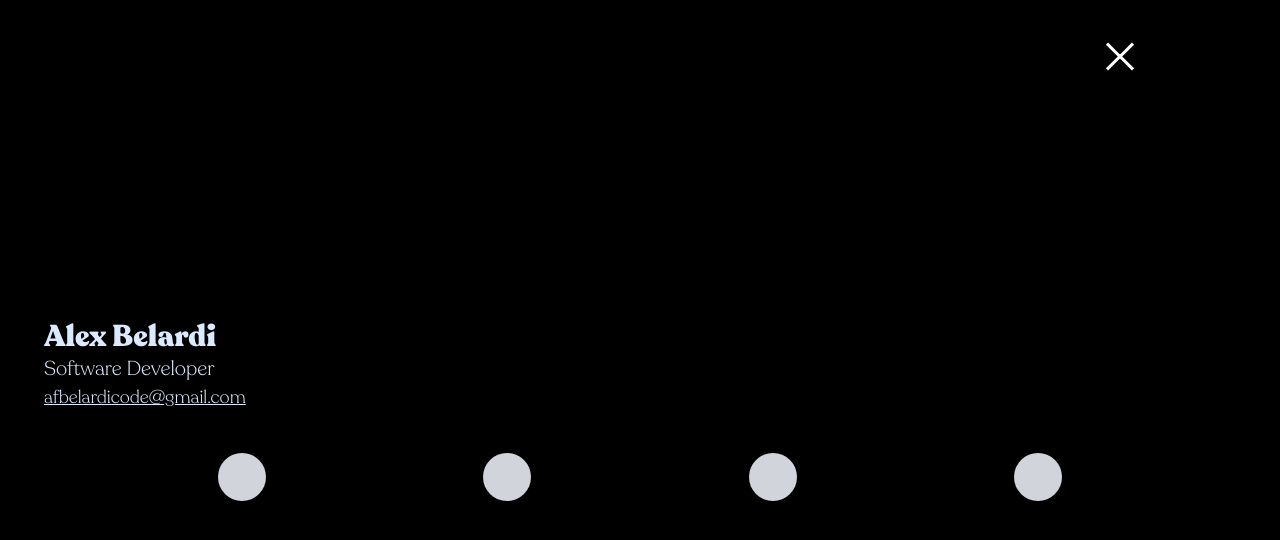
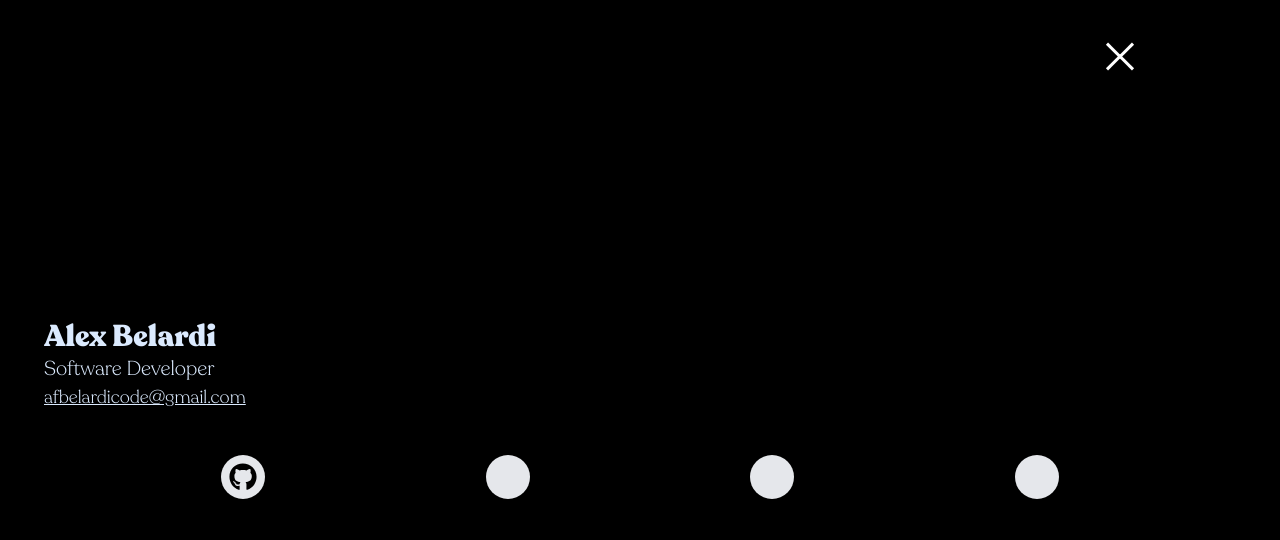
Before and after one commit to afbelardi/new-portfolio, a Next.js app: page / in a window 1280 px wide. Both pictures are taken after a click on the button 1120 px from the left and 56 px from the top of the page. Shown: the top 540 px of the page. Built offline with nearby package versions, Linux system fonts and the light colour scheme.

Commit message:
splash component updates

```diff
--- a/src/components/Splash.js
+++ b/src/components/Splash.js
@@ -6,19 +6,23 @@ export default function Splash (props) {
     return (
         <Fade bottom opposite className="opacity-5">
             <div className="absolute top-0 z-40 flex flex-col w-screen h-screen bg-black opacity-40">
-                <section className="flex flex-col items-baseline justify-end w-1/2 overflow-hidden mt-36 ml-11 h-1/3">
+                <section className="flex flex-col items-baseline justify-end w-2/3 overflow-hidden mt-36 ml-11 h-1/3">
                     <Fade left delay={400}>
                         <p className="text-3xl font-bold text-blue-100 font-recoleta-black">Alex Belardi</p>
                         <p className="text-xl text-blue-100 font-recoleta-light">Software Developer</p>
                         <a className="text-lg text-blue-100 underline font-recoleta-light" href="mailto:afbelardicode@gmail.com">afbelardicode@gmail.com</a>
                     </Fade>
                 </section>
-                <section className="flex items-center w-full justify-evenly h-1/6">
-                    <button className="p-6 bg-gray-300 rounded-3xl h-11 w-11"></button>
-                    <button className="p-6 bg-gray-300 rounded-3xl h-11 w-11"></button>
-                    <button className="p-6 bg-gray-300 rounded-3xl h-11 w-11"></button>
-                    <button className="p-6 bg-gray-300 rounded-3xl h-11 w-11"></button>
-                </section>
+                <Fade right delay={400}>
+                    <section className="flex items-center w-full justify-evenly h-1/6">
+                        <a href="https://www.github.com/afbelardi" target="_blank"  className="flex items-center justify-center bg-gray-200 rounded-3xl h-11 w-11">
+                            <FaGithub size={28}/>
+                        </a>
+                        <a className="bg-gray-200 rounded-3xl h-11 w-11"></a>
+                        <a className="bg-gray-200 rounded-3xl h-11 w-11"></a>
+                        <a className="bg-gray-200 rounded-3xl h-11 w-11"></a>
+                    </section>
+                </Fade>
             </div>
        </Fade>
 
```
